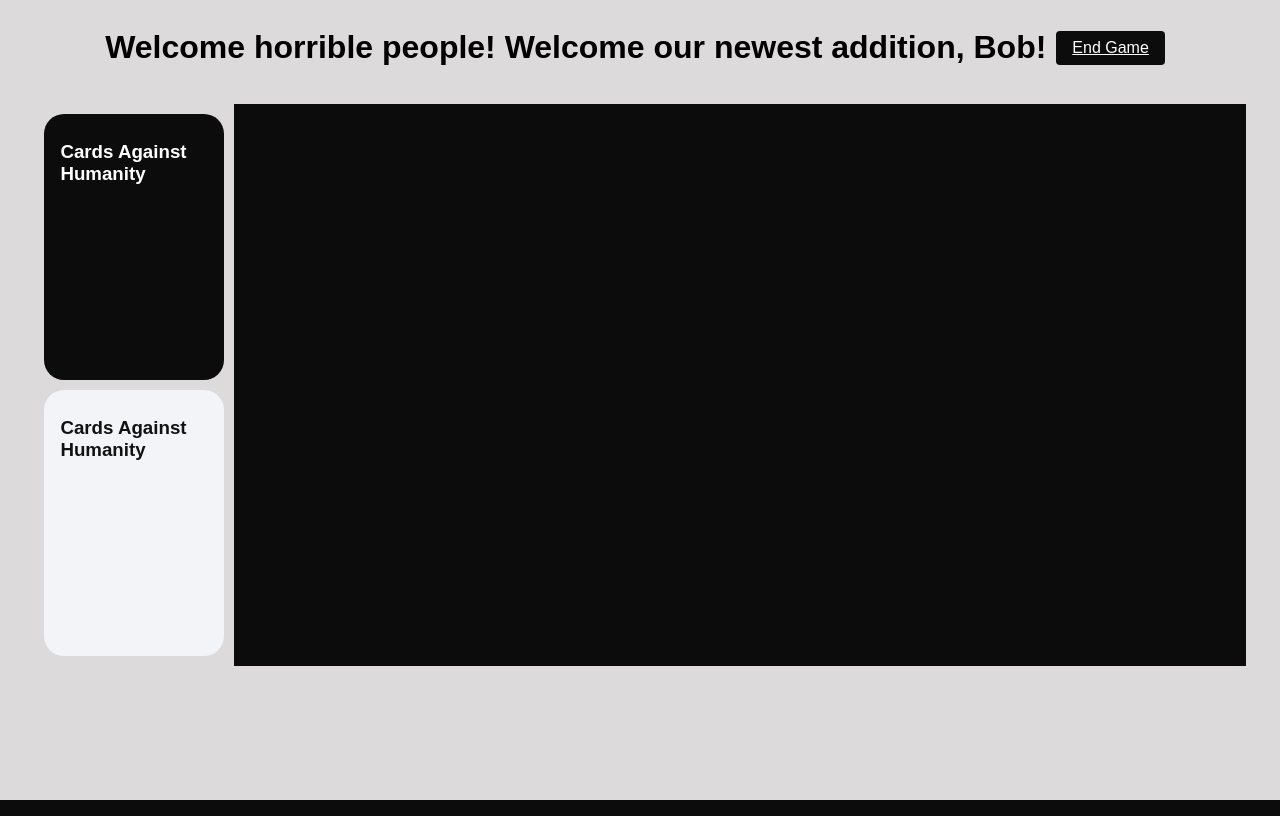
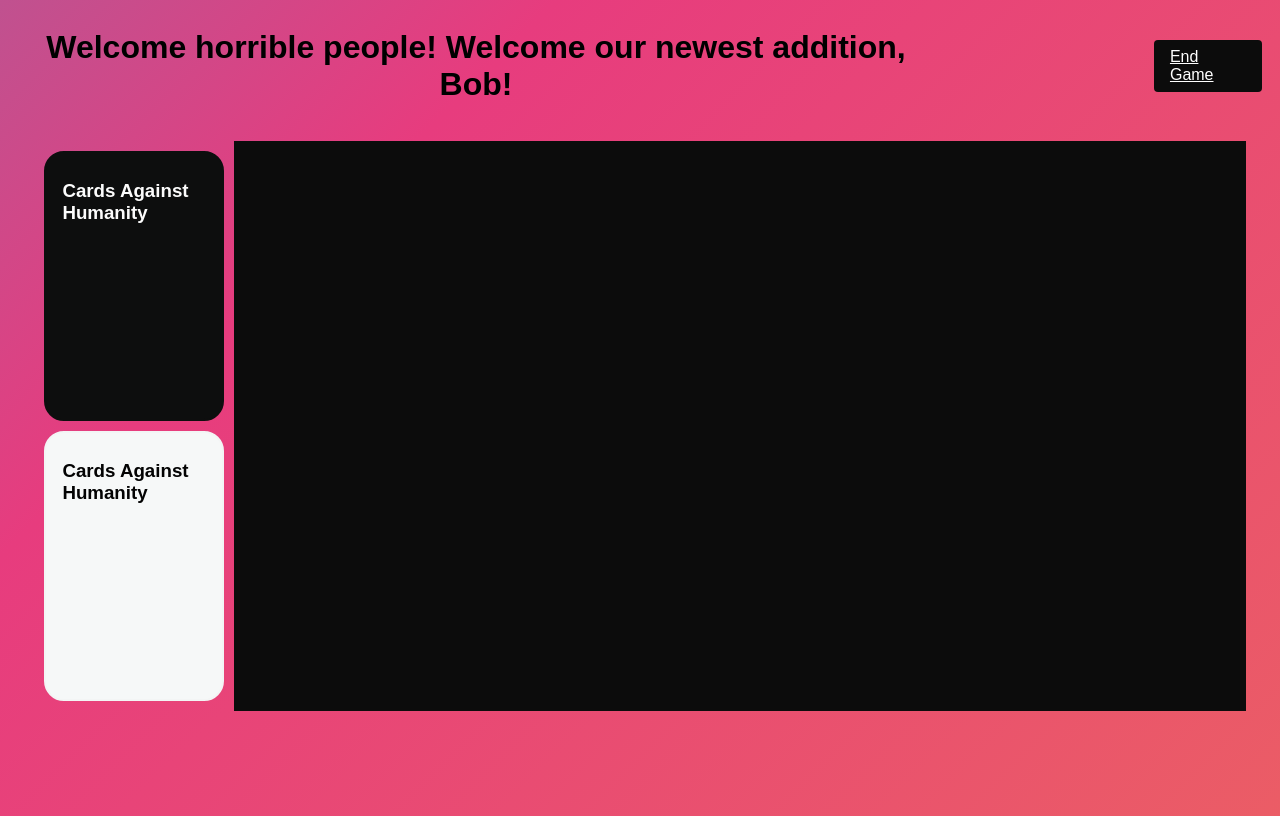
Before and after one commit to OvermanFly101/Cards-Against-Humanity-main, a Flask app: page /dashboard in a window 1280 px wide. Run offline with Flask 2, Linux system fonts and the light colour scheme; some web fonts are replaced.

Commit message:
dash pretty now :)

```diff
--- a/flask_app/static/css/style.css
+++ b/flask_app/static/css/style.css
@@ -5,11 +5,28 @@
 }
 .dash {
   font-family: 'Basic', sans-serif;
-  background-color: rgb(220, 218, 218);
+	background: linear-gradient(-45deg, #ee7752, #e73c7e, #23a6d5, #23d5ab);
+	background-size: 400% 400%;
+	animation: gradient 15s ease infinite;
+	height: 100vh;
   padding: 0px;
 }
+
+@keyframes gradient {
+	0% {
+		background-position: 0% 50%;
+	}
+	50% {
+		background-position: 100% 50%;
+	}
+	100% {
+		background-position: 0% 50%;
+	}
+}
+
 .dash h1 {
   text-align: center;
+  margin-right: 200px;
 }
 
 .navbar {
@@ -64,15 +81,23 @@
 }
 
 .hand_card {
-  width: 200px;
+  width: 150px;
   margin-left: 10px;
-  background-color: #fff;
+  border: 2px solid #f3f5f5;
+  background-color: #f6f8f8;
   border-radius: 20px;
+  color: rgb(3, 3, 3);
+  transition: .3s;
+  text-align: left;
 }
 
 .hand_card:hover {
-  border: 1px solid;
-  box-shadow: 5px 10px 8px #888888;
+  box-shadow: 8px 8px #960b96;
+  transition: .3s;
+}
+
+.hand_card h3{
+  margin-bottom: 35px;
 }
 /* rainbow button */
 .rainbow{
@@ -130,7 +155,39 @@
 
 
 @keyframes slidebg {
- to {
-   background-position:40vw;
- }
+  to {
+    background-position:40vw;
+  }
 }
+
+
+.button-b {
+  border: 2px solid #0d0e0e;
+  background-color: #0d0e0e;
+  border-radius: 20px;
+  color: rgb(252, 252, 252);
+  transition: .3s;
+  padding: 8px 16px;
+  height: 250px;
+  margin: 10px;
+}
+.button-b:hover {
+  box-shadow: -8px 8px #ffffff;
+  transition: .3s;
+}
+
+
+.button-w {
+  border: 2px solid #f3f5f5;
+  background-color: #f6f8f8;
+  border-radius: 20px;
+  color: rgb(3, 3, 3);
+  transition: .3s;
+  padding: 8px 16px;
+  height: 250px;
+  margin: 10px;
+}
+.button-w:hover {
+  box-shadow: -8px 8px #181718;
+  transition: .3s;
+}
--- a/flask_app/static/js/index.js
+++ b/flask_app/static/js/index.js
@@ -17,7 +17,7 @@
 
     if(the_hand.length < 7){
         var hand = document.getElementById('hand')
-        the_hand.push(hand.innerHTML += `<td id="hand_card" class="hand_card">${WhiteCards}</td>`);
+        the_hand.push(hand.innerHTML += `<td id="hand_card" class="hand_card"><h3>${WhiteCards}<h3></td>`);
         the_text.push(`${WhiteCards}`);
     }
 }
--- a/flask_app/templates/dashboard.html
+++ b/flask_app/templates/dashboard.html
@@ -29,11 +29,11 @@
         </ul>
         <div class="flex">
             <div class="cards">
-                <div id='black' class="rainbow_black rainbow-5">
+                <div id='black' class="button-b">
                     <h3>Cards Against Humanity</h3>
                 </div>
                 <!-- pop-up the text within the card  -->
-                <div id='white' class="rainbow_white rainbow-5">
+                <div id='white' class="button-w">
                     <h3>Cards Against Humanity</h3>
                 </div>
             </div>
```
